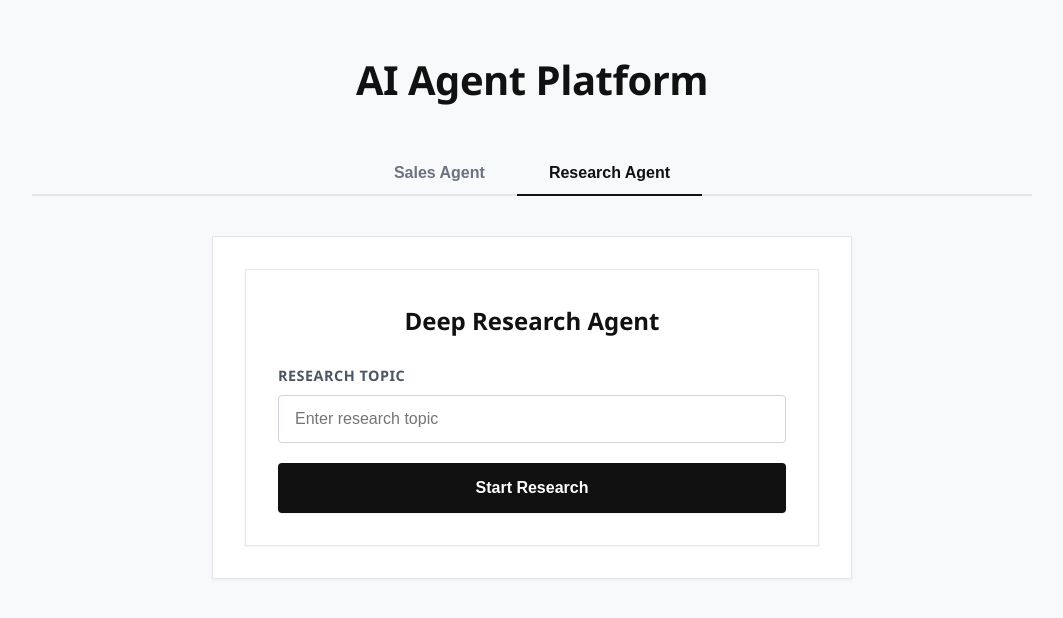
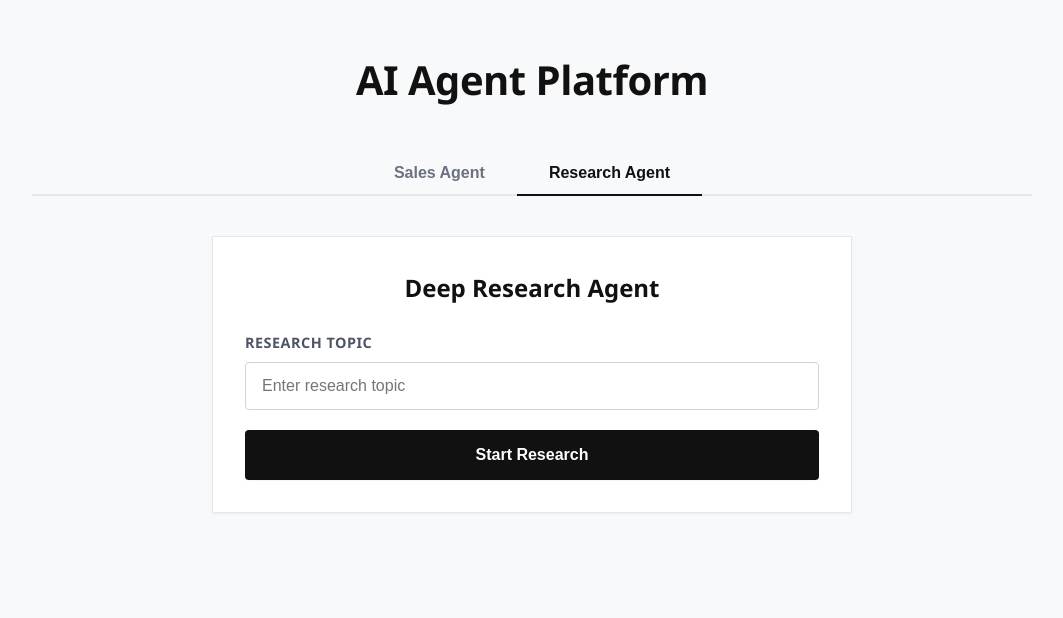
Before and after one commit to Samrude1/Agentsquad, a React app in the folder frontend/: page / in a window 1280 px wide. Both pictures are taken after a click on the button "Research Agent". Shown: the top 618 px of the page, without its empty margins (108-1171 px from the left). Built offline with nearby package versions, Linux system fonts and the light colour scheme; the HTML template or start-up script is replaced by a standard one.

Commit message:
UI: Revert sidebar for research console to vertical layout

```diff
--- a/frontend/src/components/ResearchForm.jsx
+++ b/frontend/src/components/ResearchForm.jsx
@@ -24,10 +24,12 @@ export default function ResearchForm({ onResult }) {
     };
 
     return (
-        <div className={loading ? "research-console-layout" : "form-container"}>
-            <div className="research-main-panel">
-                <div className="form-container" style={{ margin: 0, maxWidth: 'none' }}>
+        <div className="form-container">
             <h2 className="form-title">Deep Research Agent</h2>
+
+            {loading ? (
+                <ProcessLog agentType="research" />
+            ) : (
                 <form onSubmit={handleSubmit}>
                     <div className="form-group">
                         <label className="form-label">Research Topic</label>
@@ -38,25 +40,16 @@ export default function ResearchForm({ onResult }) {
                             className="form-input research"
                             placeholder="Enter research topic"
                             required
-                                disabled={loading}
                         />
                     </div>
 
                     <button
                         type="submit"
                         className="submit-button research"
-                            disabled={loading}
                     >
-                            {loading ? 'Research in Progress...' : 'Start Research'}
+                        Start Research
                     </button>
                 </form>
-                </div>
-            </div>
-
-            {loading && (
-                <div className="research-sidebar">
-                    <ProcessLog agentType="research" />
-                </div>
             )}
         </div>
     );
--- a/frontend/src/style.css
+++ b/frontend/src/style.css
@@ -67,34 +67,12 @@ body {
 
 /* Form Container */
 .form-container {
-    width: 100%;
     max-width: 40rem;
     margin: 0 auto;
     padding: 2rem;
     background: white;
     border: 1px solid #e5e7eb;
     box-shadow: 0 1px 3px rgba(0, 0, 0, 0.05);
-}
-
-.research-console-layout {
-    display: grid;
-    grid-template-columns: 1fr 380px;
-    gap: 2rem;
-    align-items: start;
-    margin-top: 2rem;
-    max-width: 1200px;
-    margin-left: auto;
-    margin-right: auto;
-}
-
-.research-sidebar {
-    position: sticky;
-    top: 2rem;
-    height: fit-content;
-}
-
-.research-main-panel {
-    min-width: 0;
 }
 
 .form-title {
```
Lines whose indentation alone changed are shown as unchanged.
